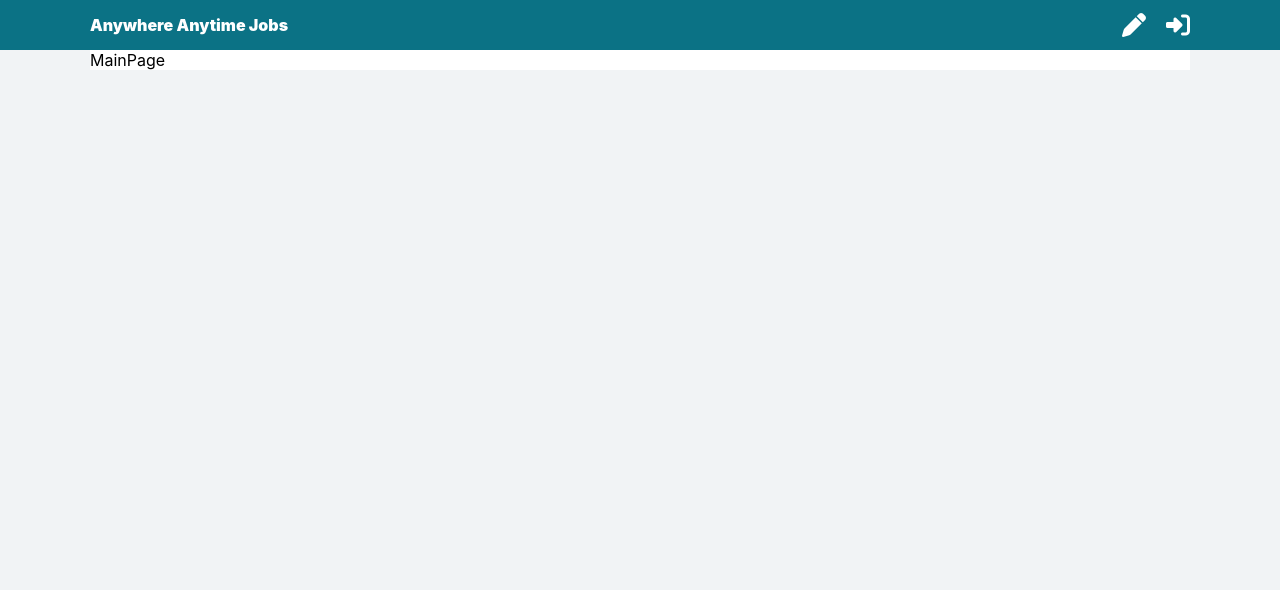
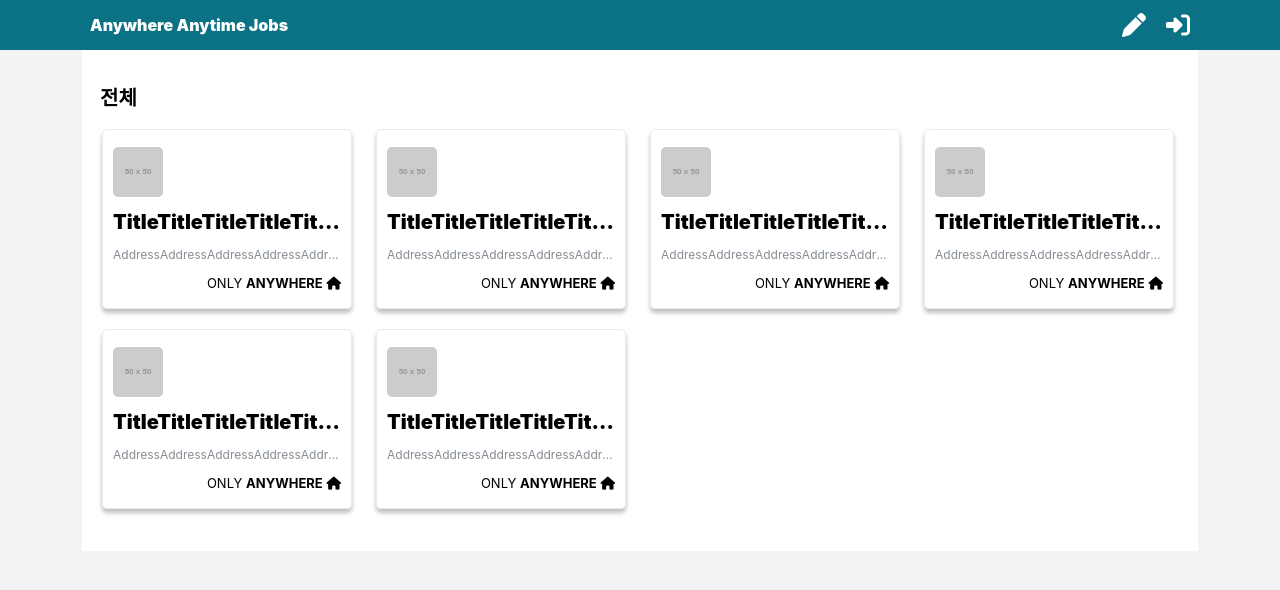
Before and after one commit to jonggyun/anywhere-anytime-jobs, a React (Create React App) app in the folder front-end/: page / in a window 1280 px wide. Shown: the top 590 px of the page. Built offline with nearby package versions, Linux system fonts and the light colour scheme.

Commit message:
Add JobCard template

```diff
--- /dev/null
+++ b/front-end/src/components/JobCard.tsx
@@ -0,0 +1,63 @@
+import React from 'react';
+import styled from 'styled-components';
+
+import palette from 'styles/palette';
+
+const Wrapper = styled.article`
+  display: flex;
+  flex-direction: column;
+  justify-content: space-around;
+  border: 1px solid ${palette.gray2};
+  padding: 0.625rem;
+  width: 15.625rem;
+  height: 11.25rem;
+  margin: 0.625rem 0.75rem;
+  box-sizing: border-box;
+  box-shadow: 0px 4px 4px rgba(0, 0, 0, 0.25);
+  border-radius: 0.3125rem;
+`;
+
+const Image = styled.img`
+  width: 3.125rem;
+  height: 3.125rem;
+  border-radius: 0.3125rem;
+`;
+
+const Title = styled.h1`
+  font-size: 1.25rem;
+  font-weight: 900;
+  text-overflow: ellipsis;
+  overflow: hidden;
+`;
+
+const Address = styled.span`
+  font-size: 0.75rem;
+  color: ${palette.gray6};
+  text-overflow: ellipsis;
+  overflow: hidden;
+`;
+
+const PossibleContent = styled.span`
+  text-align: right;
+  font-size: 0.8125rem;
+  text-transform: uppercase;
+`;
+
+interface JobCardProps {}
+const JobCard: React.FC<JobCardProps> = () => {
+  return (
+    <Wrapper>
+      <Image src="https://fakeimg.pl/50x50" alt="company_image" />
+      <Title>TitleTitleTitleTitleTitleTitle</Title>
+      <Address>
+        AddressAddressAddressAddressAddressAddressAddressAddressAddressAddress
+      </Address>
+      <PossibleContent>
+        Only <b>Anywhere</b> <i className="fas fa-home"></i>
+        {/* Only <b>Anytime</b> <i className="fas fa-clock"></i> */}
+      </PossibleContent>
+    </Wrapper>
+  );
+};
+
+export default JobCard;
--- /dev/null
+++ b/front-end/src/components/JobCards.tsx
@@ -0,0 +1,25 @@
+import React from 'react';
+import styled from 'styled-components';
+
+import JobCard from 'components/JobCard';
+
+const Wrapper = styled.section`
+  display: flex;
+  flex-wrap: wrap;
+`;
+
+interface JobCardsProps {}
+const JobCards: React.FC<JobCardsProps> = () => {
+  return (
+    <Wrapper>
+      <JobCard />
+      <JobCard />
+      <JobCard />
+      <JobCard />
+      <JobCard />
+      <JobCard />
+    </Wrapper>
+  );
+};
+
+export default JobCards;
--- a/front-end/src/index.css
+++ b/front-end/src/index.css
@@ -12,3 +12,12 @@ code {
   font-family: source-code-pro, Menlo, Monaco, Consolas, 'Courier New',
     monospace;
 }
+
+h1,
+h2,
+h3,
+h4,
+h5 {
+  margin: 0;
+  padding: 0;
+}
--- a/front-end/src/pages/MainPage.tsx
+++ b/front-end/src/pages/MainPage.tsx
@@ -2,18 +2,30 @@ import React from 'react';
 import styled from 'styled-components';
 
 import Layout from 'components/common/Layout';
+import JobCards from 'components/JobCards';
 // import HolderContainer from 'containers/HolderContainer';
 // import CompaniesContainer from 'containers/CompaniesContainer';
 
 const Wrapper = styled.section`
   width: 68.75rem;
   background-color: #fff;
+  padding: 2rem 0.5rem;
+`;
+
+const Title = styled.h1`
+  font-size: 20px;
+  font-weight: 900;
+  margin-bottom: 0.5rem;
+  margin-left: 0.625rem;
 `;
 
 const Main: React.FC = () => {
   return (
     <Layout>
-      <Wrapper>MainPage</Wrapper>
+      <Wrapper>
+        <Title>전체</Title>
+        <JobCards />
+      </Wrapper>
     </Layout>
   );
 };
```
